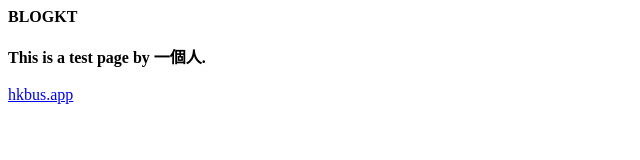
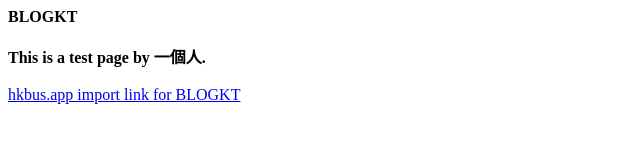
Before and after one commit to youareveryfar/youareveryfar.github.io, a plain HTML site: page BLOGKT.html in a window 1280 px wide. Shown: the whole page, without its empty margins (0-640 px from the left). Drawn offline with Linux system fonts and the light colour scheme.

Commit message:
Update BLOGKT.html

```diff
--- a/BLOGKT.html
+++ b/BLOGKT.html
@@ -14,7 +14,7 @@
   <br>
   <br>
   <a href="https://youareveryfar.github.io/BLOGKT-hkbus.app.html">
-      hkbus.app</a>
+      hkbus.app import link for BLOGKT</a>
   <br>
   <br>
 </body>
```
